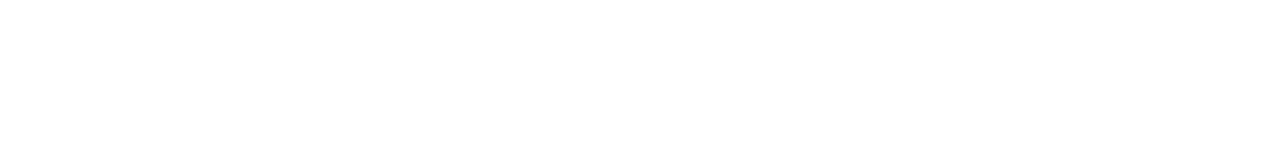
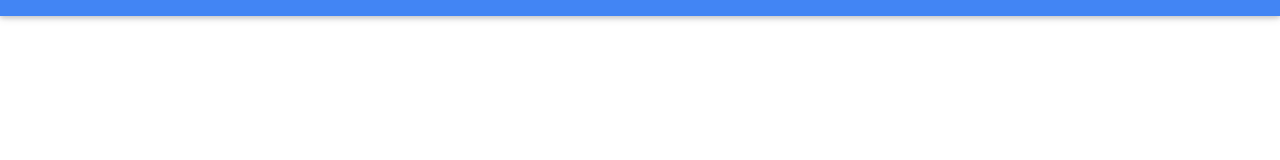
Before and after one commit to kaelif/Landing-Page, a plain HTML site: page index.html in a window 1280 px wide. Drawn offline with Linux system fonts and the light colour scheme.

Commit message:
added navigation

```diff
--- a/index.html
+++ b/index.html
@@ -25,7 +25,8 @@
 
 <!--Main Navigation-->
 <header>
-
+<!--Navbar-->
+<nav class="navbar navbar-expand-lg navbar-dark primary-color fixed-top">
 </header>
 <!--Main Navigation-->
 
```
